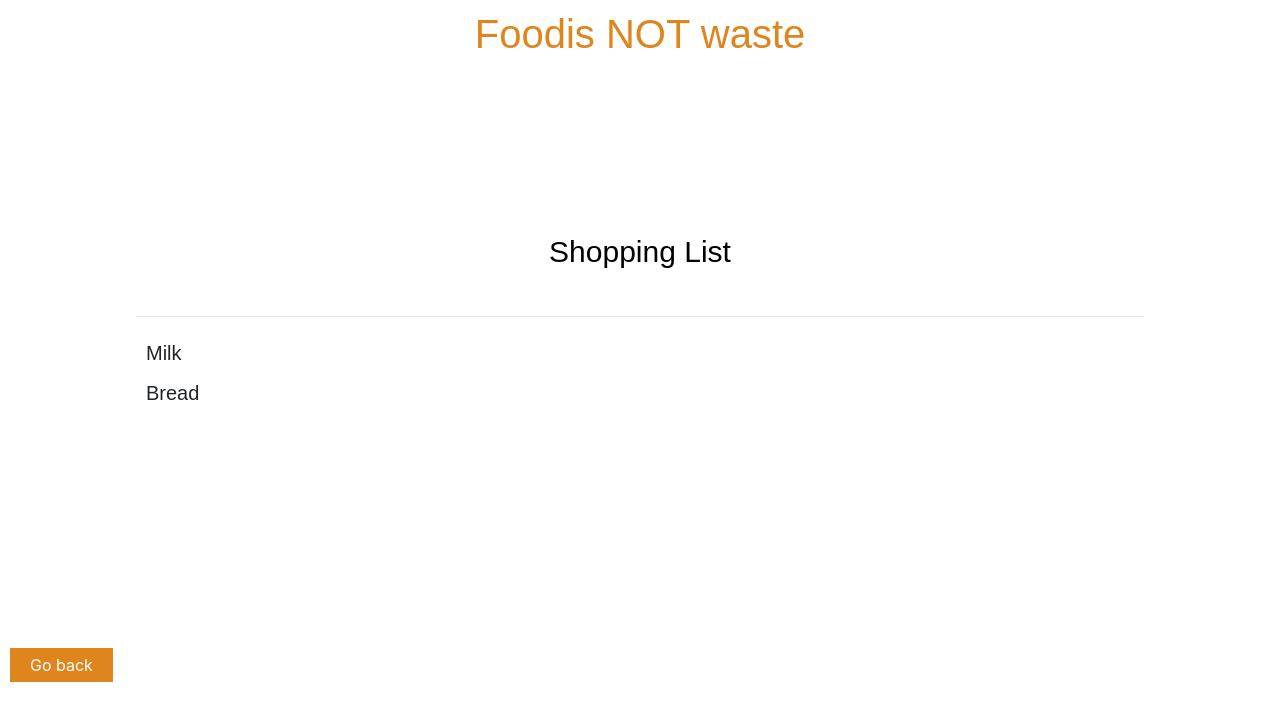
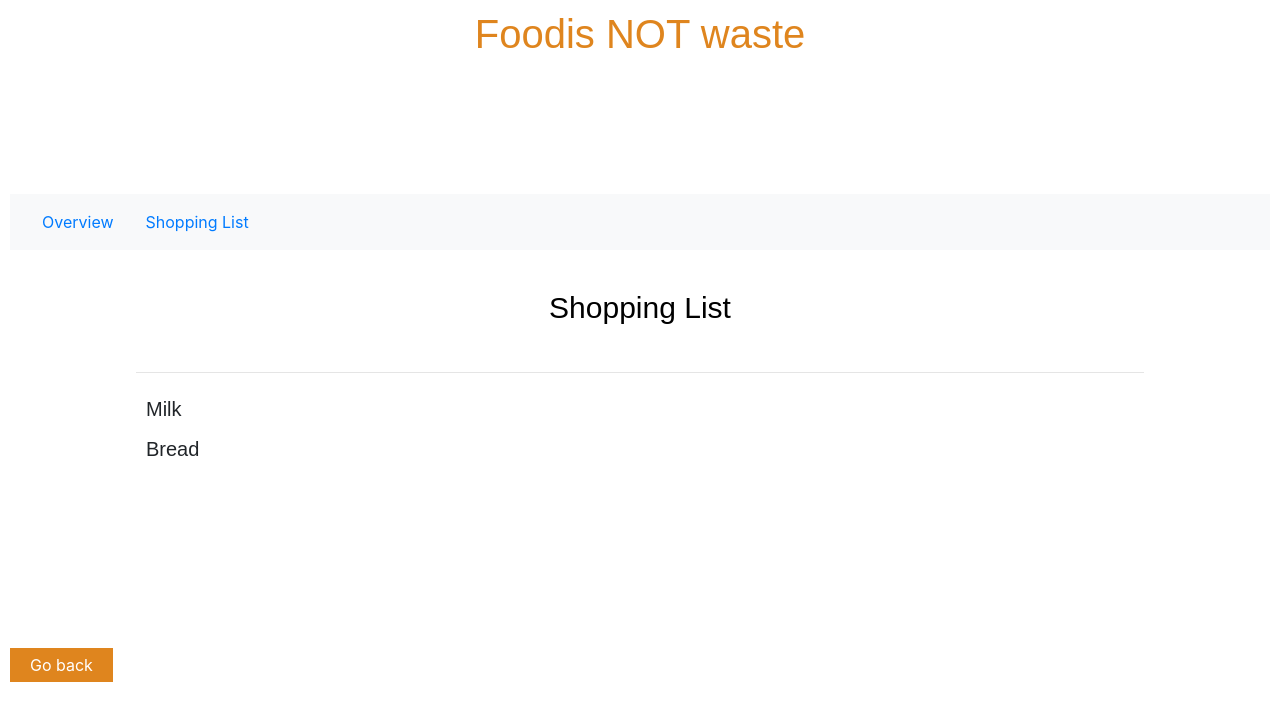
Before and after one commit to Kata-M/Foodis, a React (Create React App) app: page /ShoppingList in a window 1280 px wide. Shown: the top 720 px of the page. Built offline with nearby package versions, Linux system fonts and the light colour scheme.

Commit message:
add nav bar to shopping list

```diff
--- a/src/Overview/Overview.js
+++ b/src/Overview/Overview.js
@@ -99,7 +99,7 @@ class Overview extends Component {
     return (
       <div className="Overview">
           <Navbar bg="light" expand="lg">
-                <Nav.Link href="">Overview</Nav.Link>
+                <Nav.Link href="/">Overview</Nav.Link>
                 <Nav.Link href="ShoppingList">Shopping List</Nav.Link>
           </Navbar>
           <table id="simple-board">
--- a/src/ShoppingList/ShoppingList.js
+++ b/src/ShoppingList/ShoppingList.js
@@ -58,6 +58,10 @@ class ShoppingList extends Component {
     )
     return (
       <div className="DetailedView">
+        <Navbar bg="light" expand="lg">
+                <Nav.Link href="/">Overview</Nav.Link>
+                <Nav.Link href="ShoppingList">Shopping List</Nav.Link>
+          </Navbar>
 
           <table class="ostoslista">
                     <thead>
```
